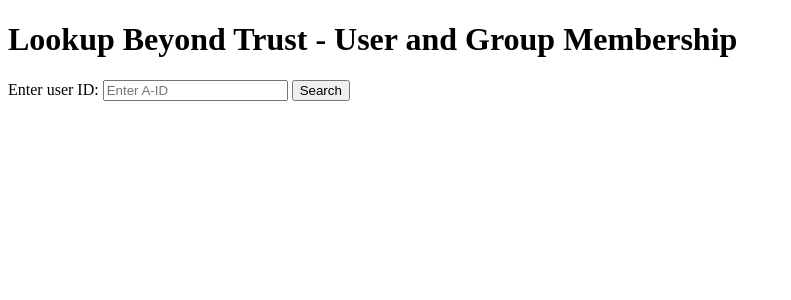
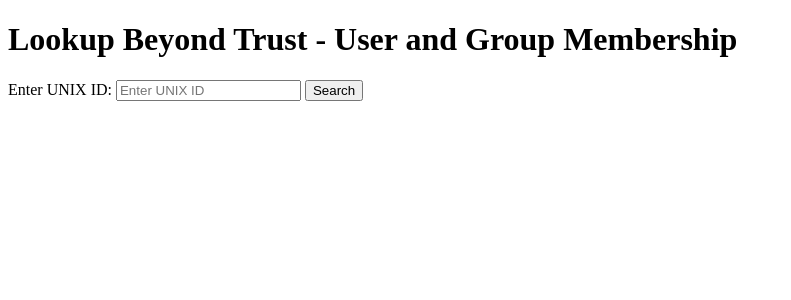
Before and after one commit to mraffin01/wsgi, a Flask app: page / in a window 1280 px wide. Shown: the top 300 px of the page, without its empty margins (0-791 px from the left). Run offline with Flask 3, Linux system fonts and the light colour scheme.

Commit message:
ldap.py - added additional fields to return - manager, physical location search.html - updated to use the new fields returned
ldap_viewer - changed the default search field from A-ID to UNIX
search.html - updated label to reflect change from A-ID to UNIX

```diff
--- a/adb/www/ldap_viewer.py
+++ b/adb/www/ldap_viewer.py
@@ -18,7 +18,7 @@
 def get_user_groups(conn, user_id):
     conn.search(
         BASE_DN,
-        f"(samaccountname={user_id})",
+        f"(uid={user_id})",
         attributes=["memberOf"]
     )
     if not conn.entries:
--- a/adb/www/templates/index.html
+++ b/adb/www/templates/index.html
@@ -76,8 +76,8 @@
   {% endif %}
 
   <form method="post">
-    <label for="user">Enter user ID:</label>
-    <input type="text" id="user" name="user" placeholder="Enter A-ID" value="{{ user }}">
+    <label for="user">Enter UNIX ID:</label>
+    <input type="text" id="user" name="user" placeholder="Enter UNIX ID" value="{{ user }}">
     <input type="submit" value="Search">
   </form>
   {% if groups %}
--- a/user/www/ldap.py
+++ b/user/www/ldap.py
@@ -49,7 +49,7 @@
             search_base= SEARCH_BASE,  # More targeted search base
             search_filter=search_filter,
             search_scope=SUBTREE,
-            attributes=['cn', 'displayName', 'sn', 'mail', 'sAMAccountName', 'distinguishedName', 'uid', 'uidnumber', 'gidnumber', 'memberOf', 'whenCreated','whenChanged',"pwdLastSet", "lastLogon","userPrincipalName" ]
+            attributes=['cn', 'displayName', 'sn', 'mail', 'sAMAccountName', 'distinguishedName', 'uid', 'uidnumber', 'gidnumber', 'memberOf', 'whenCreated','whenChanged',"pwdLastSet", "lastLogon","userPrincipalName", 'manager', 'department','physicalDeliveryOfficeName' ]
 
         )
 
```
Also changed, not shown: user/www/templates/search.html (+8 -0 lines).
